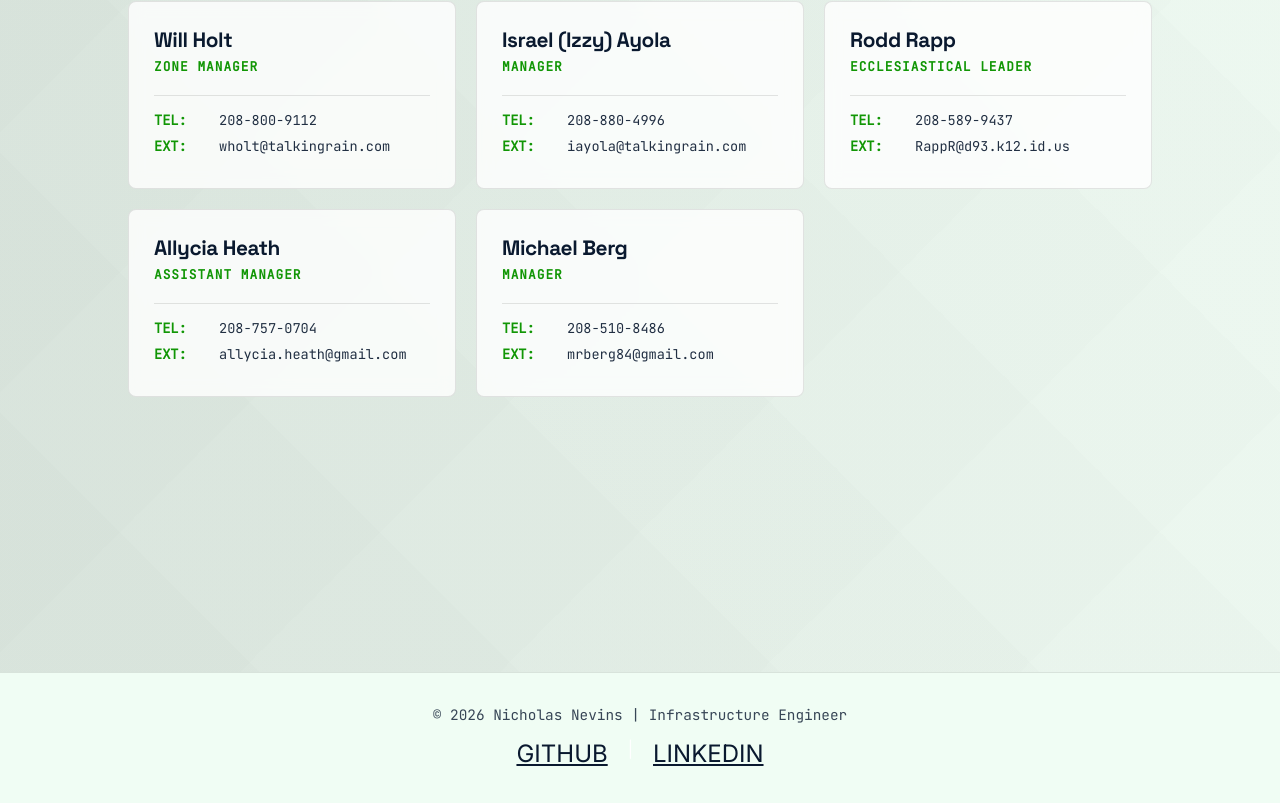
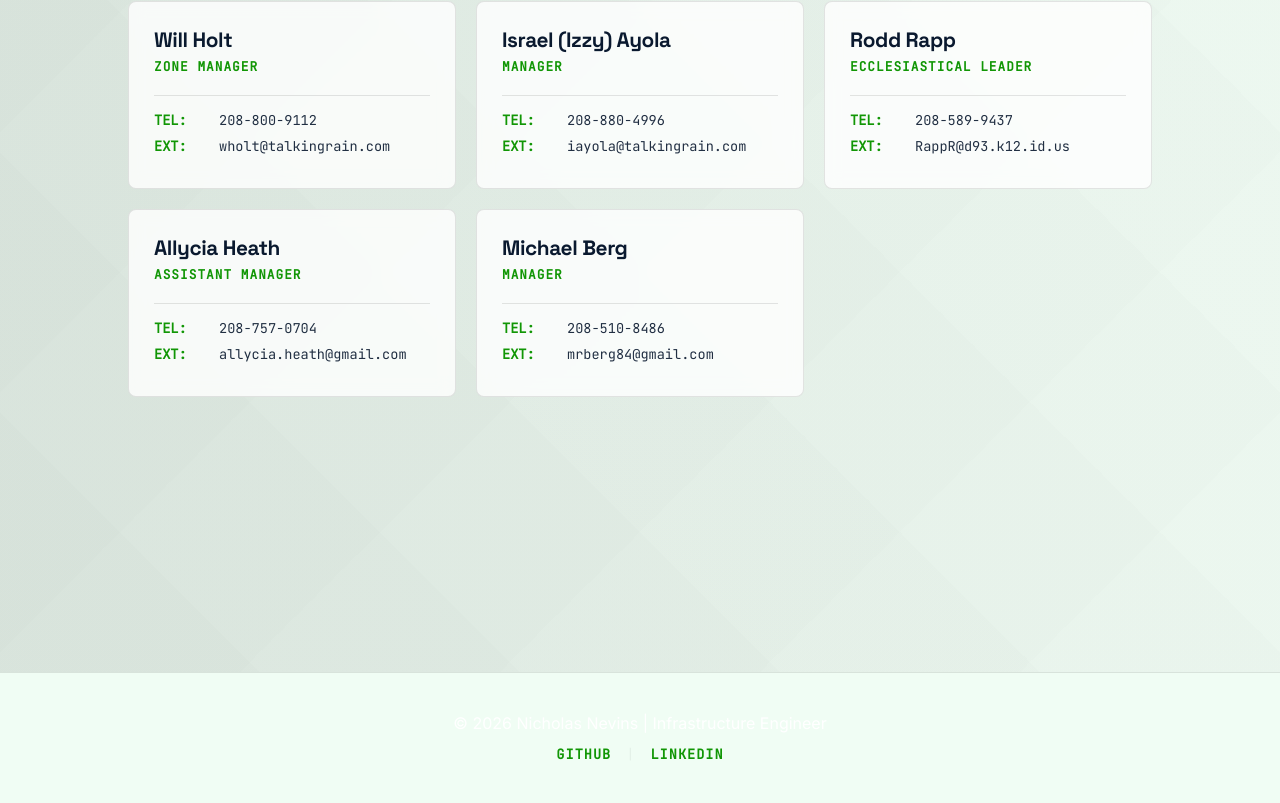
Before and after one commit to NevinsN/professional_portfolio, a React (Create React App) app in the folder professional_portfolio/: page /references in a window 1280 px wide. Shown: the part 208-1011 px from the top of the page. Built offline with nearby package versions, Linux system fonts and the light colour scheme.

Commit message:
Update Footer.css

```diff
--- a/professional_portfolio/src/Components/Footer/Footer.css
+++ b/professional_portfolio/src/Components/Footer/Footer.css
@@ -1,37 +1,40 @@
 .site-footer {
     width: 100%;
-    padding: 2rem 0;
-    background-color: var(--bg-main); /* Matches the blueprint/schematic background */
+    padding: 2.5rem 0;
+    background-color: var(--bg-main);
     border-top: 1px solid var(--card-border);
-    margin-top: auto; /* Pushes it to the bottom if content is short */
+    margin-top: auto;
 }
 
 .footer-content {
     display: flex;
     flex-direction: column;
     align-items: center;
-    gap: 15px;
-}
-
-.footer-content p {
-    font-family: var(--font-mono);
-    font-size: 0.9rem;
-    color: var(--text-main);
-    opacity: 0.8;
+    gap: 12px;
 }
 
 .footer-socials {
     display: flex;
-    gap: 20px;
+    align-items: center;
+    gap: 15px;
+    font-family: var(--font-mono); /* Technical look */
+    font-size: 0.85rem;
+    letter-spacing: 1px;
 }
 
 .footer-socials a {
-    color: var(--text-main);
-    font-size: 1.5rem;
-    transition: color 0.3s ease, transform 0.3s ease;
+    color: var(--primary-green);
+    text-decoration: none;
+    font-weight: 600;
+    transition: opacity 0.2s ease;
 }
 
 .footer-socials a:hover {
-    color: var(--primary-green);
-    transform: translateY(-3px);
+    opacity: 0.7;
+    text-decoration: underline;
 }
+
+.divider {
+    color: var(--card-border);
+    opacity: 0.5;
+}
```
